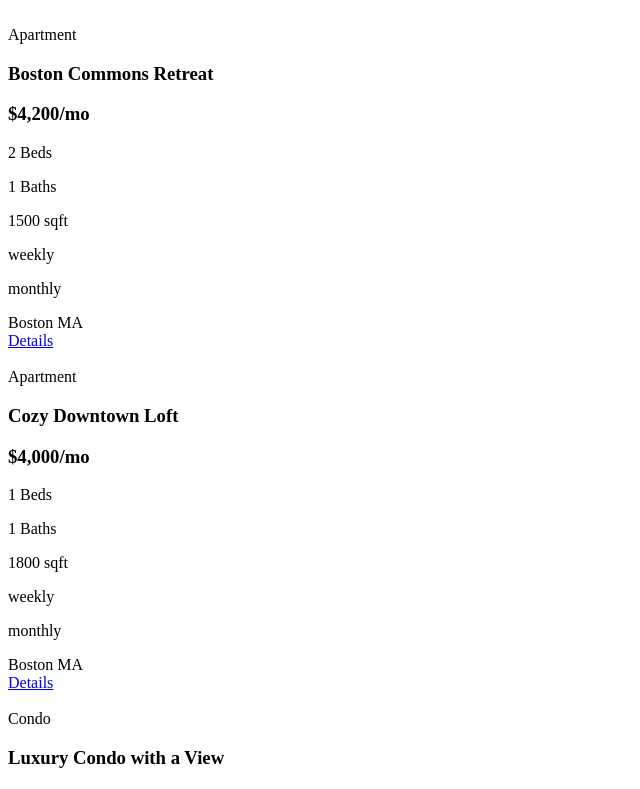
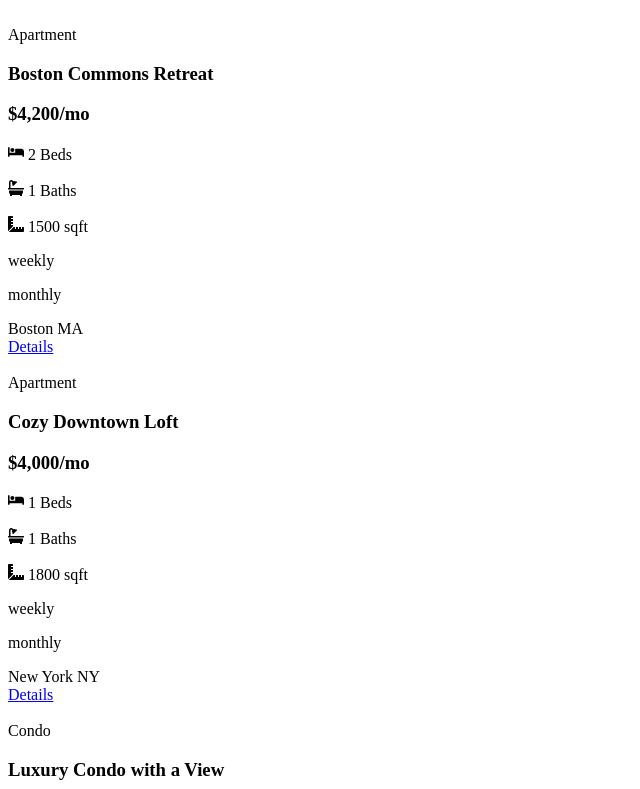
Before and after one commit to MuhammadTurkmen/property-pulse-next.js, a Next.js app: page /properties in a window 1280 px wide. Shown: the top 789 px of the page, without its empty margins (0-640 px from the left). Built offline with nearby package versions, Linux system fonts and the light colour scheme.

Commit message:
adding icons

```diff
--- a/components/PropertyCard.jsx
+++ b/components/PropertyCard.jsx
@@ -1,5 +1,12 @@
 import Image from "next/image";
 import Link from "next/link";
+import {
+  FaBed,
+  FaBath,
+  FaRulerCombined,
+  FaMoneyBill,
+  FaMapMarker,
+} from "react-icons/fa";
 
 const PropertyCard = ({ property }) => {
   const getRateDisply = () => {
@@ -36,15 +43,15 @@
 
         <div class="flex justify-center gap-4 text-gray-500 mb-4">
           <p>
-            <i class="fa-solid fa-bed"></i> {property.beds}{" "}
+            <FaBed className="inline mr-2" /> {property.beds}{" "}
             <span class="md:hidden lg:inline">Beds</span>
           </p>
           <p>
-            <i class="fa-solid fa-bath"></i> {property.baths}{" "}
+            <FaBath className="inline mr-2" /> {property.baths}{" "}
             <span class="md:hidden lg:inline">Baths</span>
           </p>
           <p>
-            <i class="fa-solid fa-ruler-combined"></i> {property.square_feet}{" "}
+            <FaRulerCombined className="inline mr-2" /> {property.square_feet}{" "}
             <span class="md:hidden lg:inline">sqft</span>
           </p>
         </div>
@@ -72,14 +79,17 @@
         <div class="flex flex-col lg:flex-row justify-between mb-4">
           <div class="flex align-middle gap-2 mb-4 lg:mb-0">
             <i class="fa-solid fa-location-dot text-lg text-orange-700"></i>
-            <span class="text-orange-700"> Boston MA </span>
+            <span class="text-orange-700">
+              {" "}
+              {property.location.city} {property.location.state}{" "}
+            </span>
           </div>
-          <a
-            href="property.html"
+          <Link
+            href={`/properties/${property._id}`}
             class="h-[36px] bg-blue-500 hover:bg-blue-600 text-white px-4 py-2 rounded-lg text-center text-sm"
           >
             Details
-          </a>
+          </Link>
         </div>
       </div>
     </div>
```
